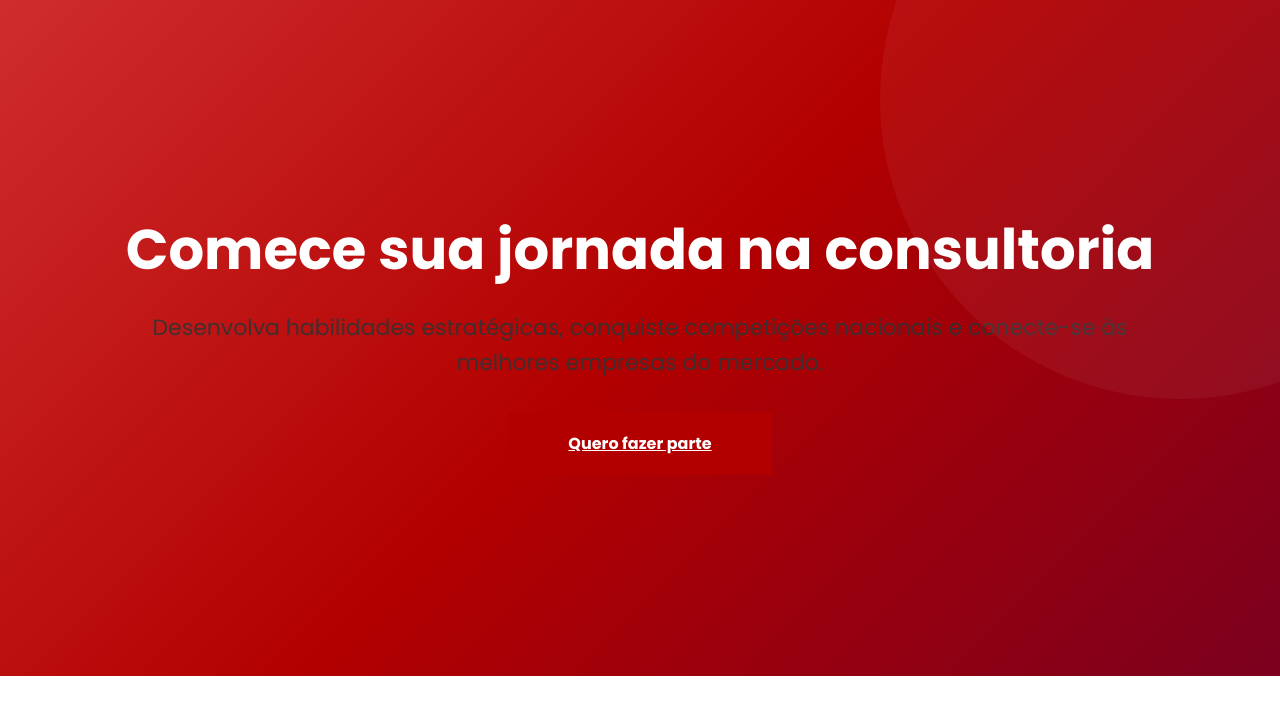
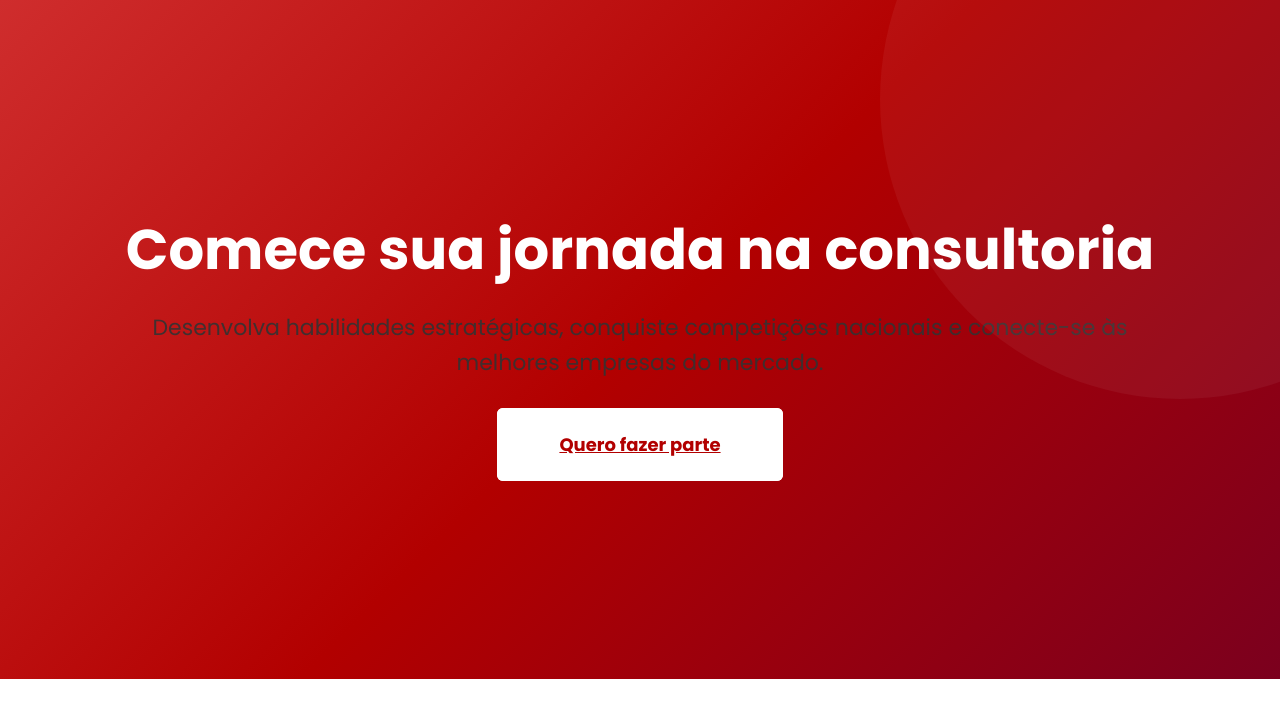
Before and after one commit to gaborocha147-create/insper-code-projeto, a Flask app: page / in a window 1280 px wide. Shown: the part 88-809 px from the top of the page. Run offline with Flask 3, Linux system fonts and the light colour scheme.

Commit message:
troca de cor do botao

```diff
--- a/static/css/theme.css
+++ b/static/css/theme.css
@@ -61,17 +61,20 @@
   opacity:0.9;
 }
 
-.btn-primary {
-  background: #b20000;
-  color: white;
-  padding: 20px 60px;
+.btn-primary{
+  background: white;
+  color: #b20000;
+  padding: 22px 60px;
   font-weight: 700;
+  font-size: 18px;
+  border-radius: 6px;
+  border: 2px solid white;
   transition: all 0.3s ease;
 }
 
-.btn-primary:hover {
-  background: #7b001e;
-  transform: translateY(-4px);
+.btn-primary:hover{
+  background: transparent;
+  color: white;
 }
 
 
```
